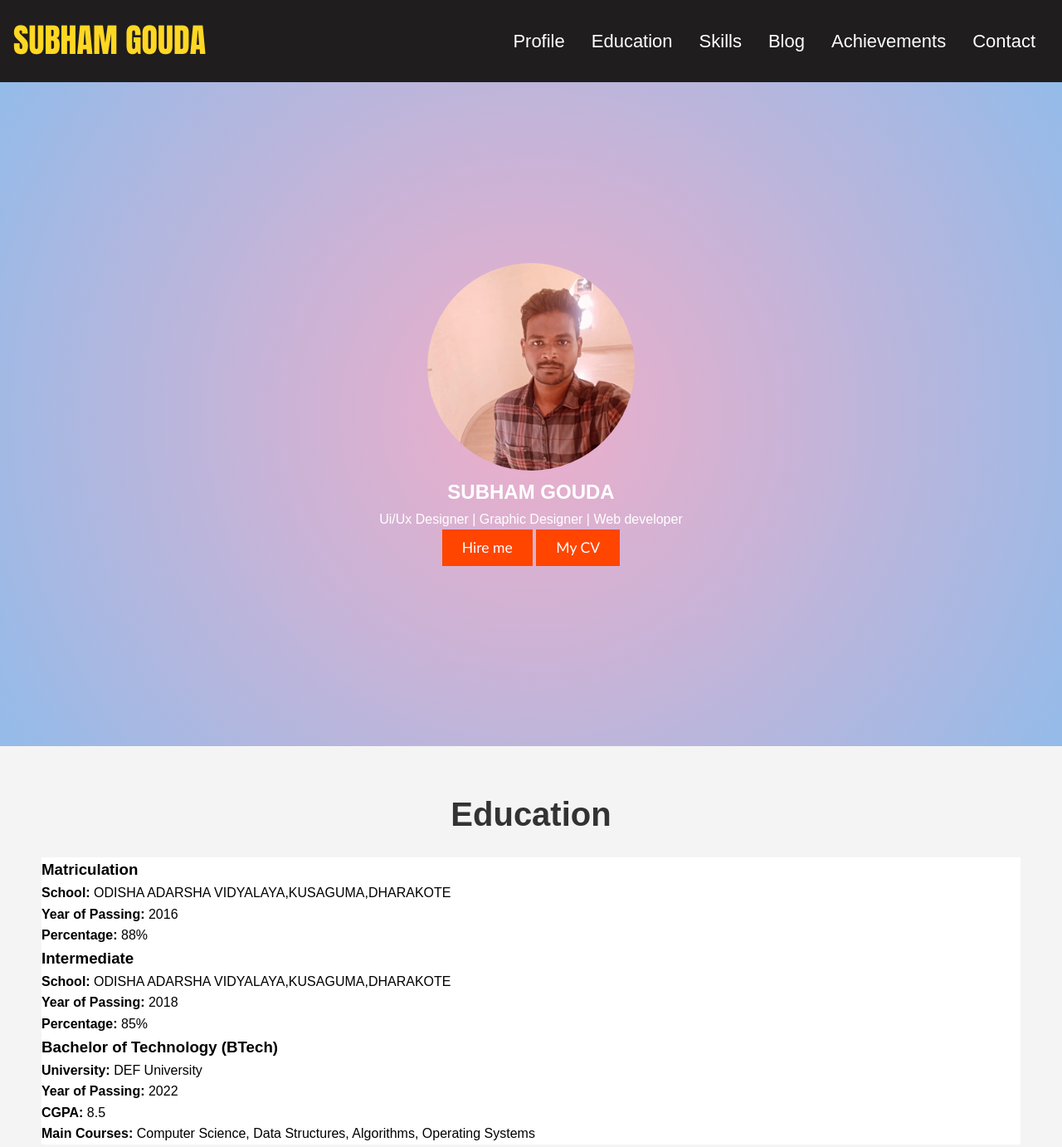
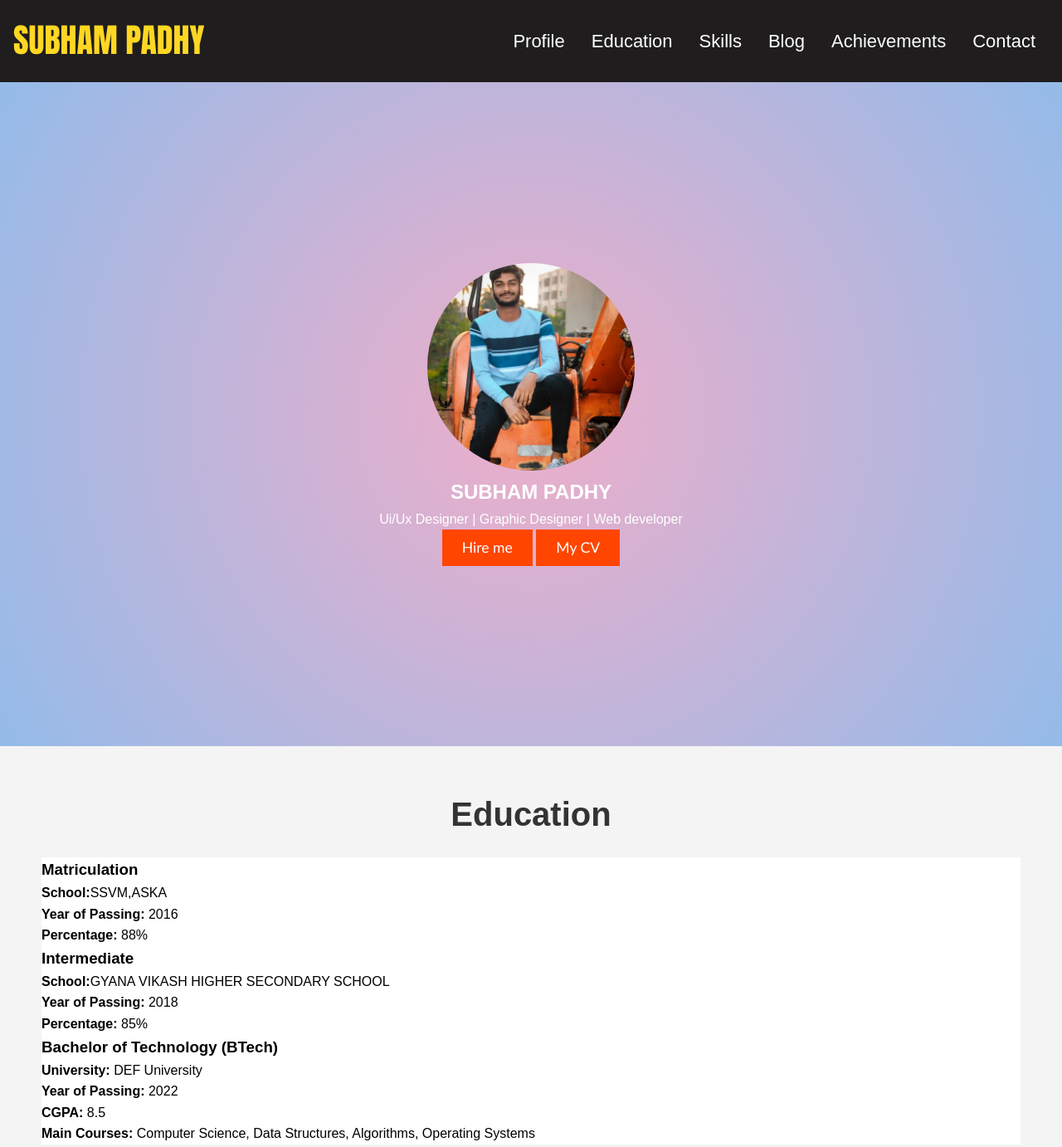
Before and after one commit to satyanarayan143/Subham-PortFolio, a plain HTML site: page index.html in a window 1280 px wide. Shown: the top 1382 px of the page at 83% size. Drawn offline with nearby package versions, Linux system fonts and the light colour scheme.

Commit message:
first commit

```diff
--- a/index.html
+++ b/index.html
@@ -11,7 +11,7 @@
 <body>
     <!-- Navbar -->
     <nav>
-        <div class="logo">SUBHAM GOUDA</div>
+        <div class="logo">SUBHAM PADHY</div>
         <ul class="nav-links">
             <li><a href="#profile">Profile</a></li>
             <li><a href="#education">Education</a></li>
@@ -25,8 +25,8 @@
     <!-- profile section -->
     <section id="profile">
 
-        <div class="profile-section"><img src="WhatsApp Image 2024-10-18 at 18.22.35_c27d5f1a.jpg"alt="profile">
-            <h1>SUBHAM GOUDA</h1>
+        <div class="profile-section"><img src="WhatsApp Image 2024-11-06 at 10.57.15_35f165e5.jpg"alt="profile">
+            <h1>SUBHAM PADHY</h1>
             <p>Ui/Ux Designer | Graphic Designer | Web developer</p>
             <button>Hire me</button>
             <a href="C:\Users\rsgou\OneDrive\Desktop\Intern Certify Certification _20240712_222718_0000.pdf"><button>My CV</button></a>
@@ -37,13 +37,13 @@
         <h2>Education</h2>
         <div class="education-card">
             <h3>Matriculation</h3>
-            <p><strong>School:</strong> ODISHA ADARSHA VIDYALAYA,KUSAGUMA,DHARAKOTE</p>
+            <p><strong>School:</strong>SSVM,ASKA</p>
             <p><strong>Year of Passing:</strong> 2016</p>
             <p><strong>Percentage:</strong> 88%</p>
         </div>
         <div class="education-card">
             <h3>Intermediate</h3>
-            <p><strong>School:</strong> ODISHA ADARSHA VIDYALAYA,KUSAGUMA,DHARAKOTE</p>
+            <p><strong>School:</strong>GYANA VIKASH HIGHER SECONDARY SCHOOL</p>
             <p><strong>Year of Passing:</strong> 2018</p>
             <p><strong>Percentage:</strong> 85%</p>
         </div>
@@ -243,17 +243,17 @@
 
     <footer>
         <div class="footer-content">
-            <h3>SUBHAM GOUDA</h3>
+            <h3>SUBHAM PADHY</h3>
             <p>Follow me on social media or contact me for  more information</p>
             <ul class="socials">
-                <li><a href="https://www.instagram.com/young_subham/" target="_blank"> <img src="INSTAGRAM.jpg" alt="instagram"></a></li>
+                <li><a href="https://www.instagram.com/padhissubham/" target="_blank"> <img src="INSTAGRAM.jpg" alt="instagram"></a></li>
                 <li><a href="https://www.linkedin.com/in/" target="_blank"><img src="linkedin.jpg"alt="linkedin"></a></li>
                 <li><a href="https://github.com/" target="_blank"><img src="GITHUB.jpg" alt="github"></a></li>
                 <li><a href="https://www.facebook.com/" target="_blank"><img src="FACEBOOK.jpg" alt="facebook"></a></li>
             </ul>
         </div>
         <div class="footer-bottom">
-            <p>&copy; 2024 SUBHAM GOUDA. All Rights Reserved.</p>
+            <p>&copy; 2024 SUBHAM PADHY. All Rights Reserved.</p>
         </div>
     </footer>
     <script src="script.js"></script>
```
Also changed, not shown: WhatsApp Image 2024-10-18 at 18.22.35_c27d5f1a.jpg (deleted), WhatsApp Image 2024-11-06 at 10.57.15_35f165e5.jpg (added), 1 other file.
